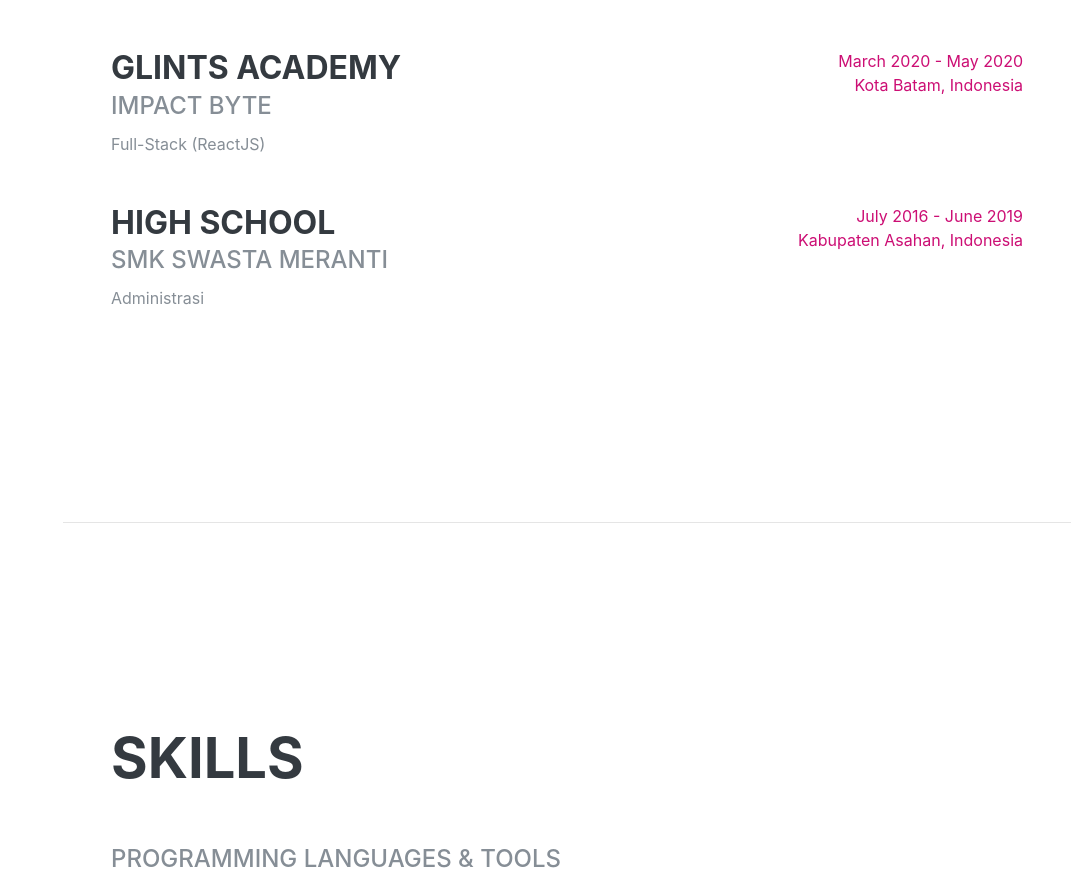
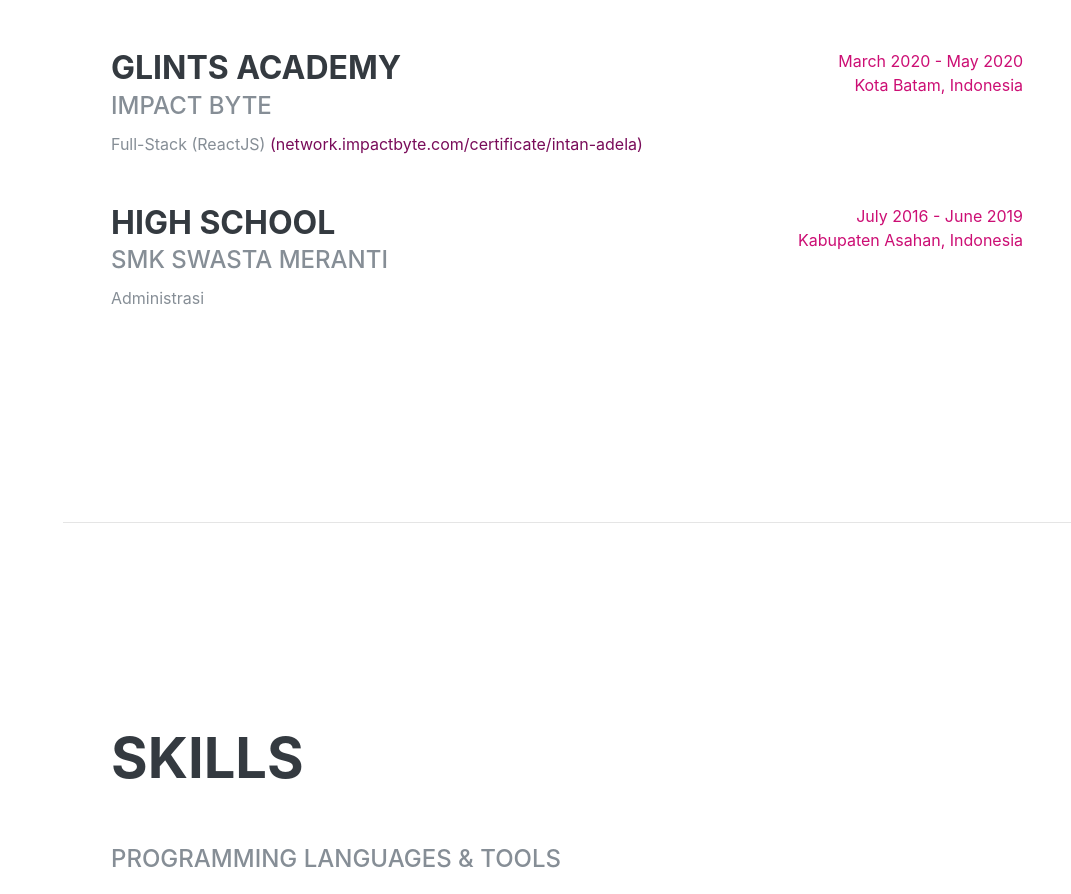
Before and after one commit to intanadhella/curriculum-vitae, a React (Create React App) app: page / in a window 1280 px wide. Shown: the part 1880-2774 px from the top of the page, without its empty margins (209-1280 px from the left). Built offline with nearby package versions, Linux system fonts and the light colour scheme; a web font is replaced by a local one.

Commit message:
add impactbyte certificate

```diff
--- a/src/components/Resume/Education.js
+++ b/src/components/Resume/Education.js
@@ -1,4 +1,5 @@
 import React from "react"
+import { OverlayTrigger, Tooltip } from "react-bootstrap";
 
 const Education = () => {
 
@@ -14,7 +15,22 @@
             <div className="resume-content">
               <h3 className="mb-0">Glints Academy</h3>
               <div className="subheading mb-2">Impact Byte</div>
-                        <div>Full-Stack (ReactJS)</div>
+              <div>
+                Full-Stack (ReactJS){" "}
+                <OverlayTrigger
+                  placement="right"
+                  overlay={<Tooltip>See credential</Tooltip>}
+                >
+                  <a
+                    href="https://network.impactbyte.com/certificate/intan-adela"
+                    target="_blank"
+                    rel="noopener noreferrer"
+                    className="text-lowercase"
+                  >
+                    (network.impactbyte.com/certificate/intan-adela)
+                  </a>
+                </OverlayTrigger>
+              </div>
               {/* <p>GPA: 3.23</p> */}
             </div>
             <div className="resume-date text-md-right">
@@ -39,7 +55,7 @@
           </div>
         </div>
       </section>
-    )
+    );
 }
 
 export default Education
```
Lines whose indentation alone changed are shown as unchanged.
